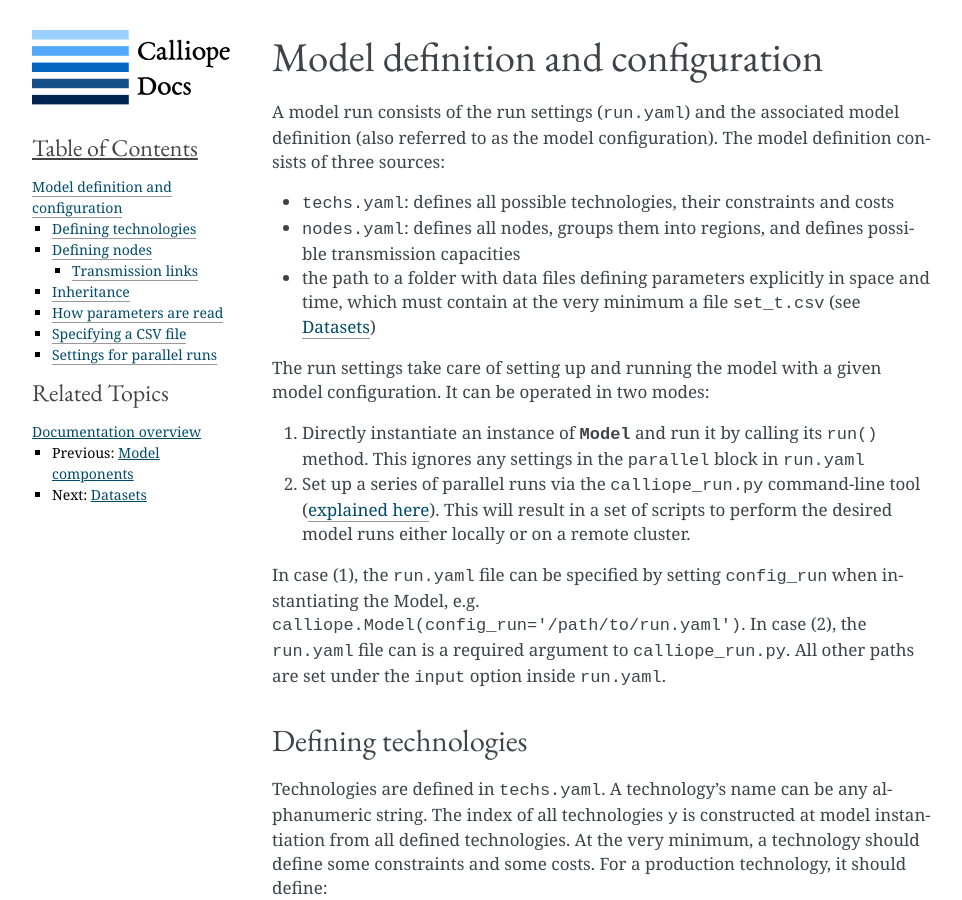
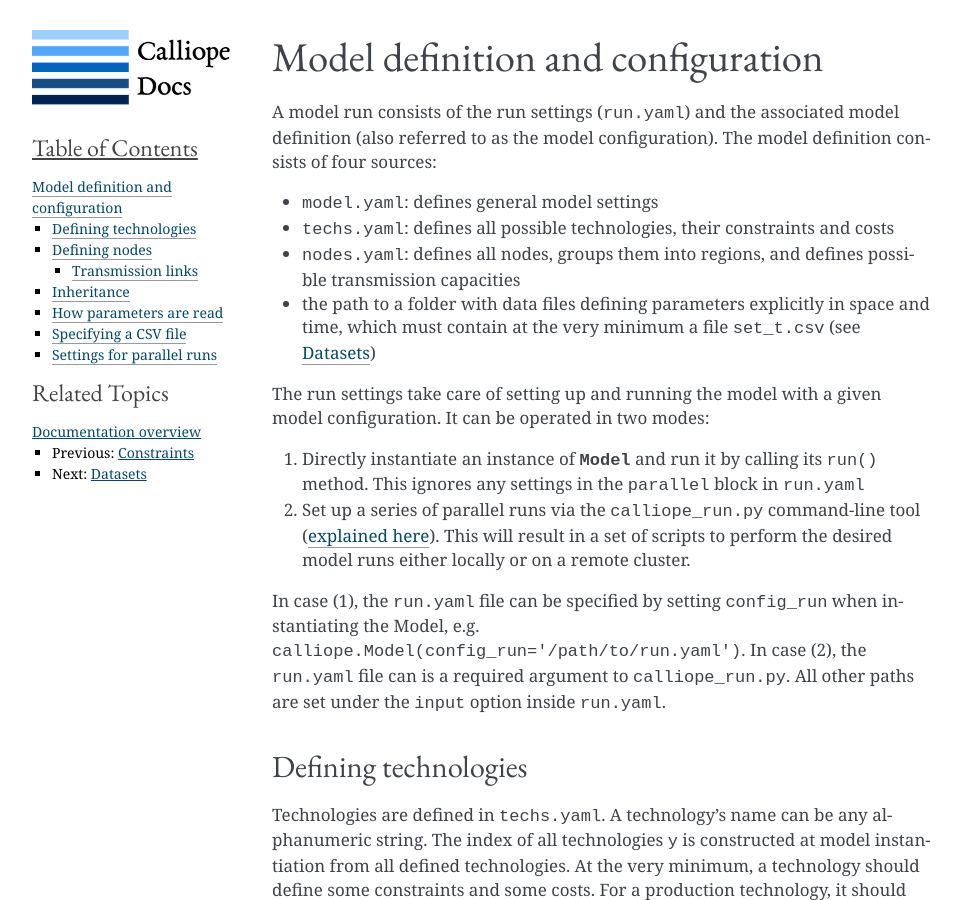
Before and after one commit to calliope-project/calliope, a Sphinx documentation site: the page built from doc/model/configuration.rst, in a window 1280 px wide and 900 px high. Shown: the whole window, without its empty margins (148-1110 px from the left). Built offline with Sphinx 7.4.7, drawn with Linux system fonts in a browser that asks for light colours; pages that are not in the unit, such as notebooks, are missing from menus.

Commit message:
Documentation updates

```diff
--- a/changelog.rst
+++ b/changelog.rst
@@ -9,7 +9,7 @@
 * Usable built-in example model
 * Improved test coverage
 * Improved TimeSummarizer
-* Different mask generators for TimeSummarizer
+* More flexible mask generators for TimeSummarizer
 * Ability to add additional constraints without editing core source code
 * Other improvements
 
--- a/doc/index.rst
+++ b/doc/index.rst
@@ -48,6 +48,7 @@
 
    model/installation
    model/components
+   model/constraints
    model/configuration
    model/data
    model/running
--- a/doc/model/configuration.rst
+++ b/doc/model/configuration.rst
@@ -3,8 +3,9 @@
 Model definition and configuration
 ==================================
 
-A model run consists of the run settings (``run.yaml``) and the associated model definition (also referred to as the model configuration). The model definition consists of three sources:
+A model run consists of the run settings (``run.yaml``) and the associated model definition (also referred to as the model configuration). The model definition consists of four sources:
 
+* ``model.yaml``: defines general model settings
 * ``techs.yaml``: defines all possible technologies, their constraints and costs
 * ``nodes.yaml``: defines all nodes, groups them into regions, and defines possible transmission capacities
 * the path to a folder with data files defining parameters explicitly in space and time, which must contain at the very minimum a file ``set_t.csv`` (see :doc:`data`)
--- a/doc/model/running.rst
+++ b/doc/model/running.rst
@@ -45,7 +45,7 @@
 * Create a ``run.yaml`` file with a ``parallel:`` section as needed.
 * On the command line, run ``calliope_run.py path/to/your/run.yaml``.
 * By default, this will create a new subdirectory inside a ``runs`` directory in the current working directory. You can specify the target directory with the ``-d/--dir`` command-line option.
-* The output directory contains script that can either be run directly or submitted to a cluster controller (e.g. ``qsub run.sh`` or ``bsub run.sh``)
+* The output directory contains a script that can either be run directly or submitted to a cluster controller (e.g. ``qsub run.sh`` or ``bsub run.sh``)
 
 .. _builtin_example:
 
```
Also changed, not shown: doc/model/constraints.rst (added, +27 -0 lines).
